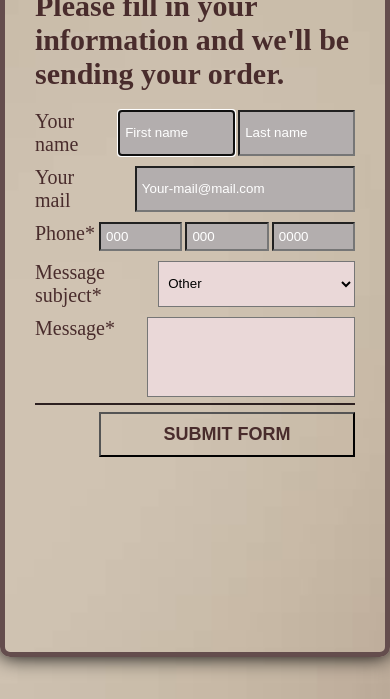
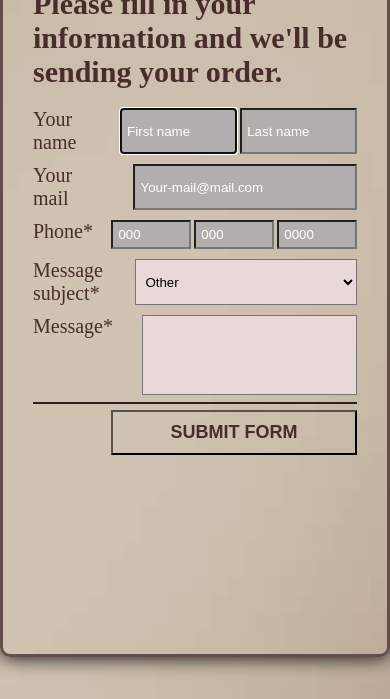
Before and after one commit to NataliiaYakovenko/form, a plain HTML site: page index.html in a window 390 px wide. Shown: the part 145-844 px from the top of the page. Drawn offline with Linux system fonts and the light colour scheme.

Commit message:
Add @media

```diff
--- a/style.css
+++ b/style.css
@@ -11,13 +11,12 @@ body {
   background-image: url(./assets/istockphoto-2162849344-612x612.jpg);
   background-size: cover;
   height: 100vh;
-  cursor: pointer;
 }
 
 .form {
   min-width: 80%;
   min-height: 90%;
-  border: 5px solid rgb(100, 77, 77);
+  border: 3px solid rgb(100, 77, 77);
   border-radius: 10px;
   box-shadow: 0px 0px 20px black;
   background-color: transparent;
@@ -26,6 +25,7 @@ body {
   font-size: 20px;
   display: flex;
   flex-direction: column;
+  cursor: pointer;
 }
 
 h1,
@@ -72,8 +72,8 @@ h2 {
 #mail::placeholder,
 #phone1::placeholder,
 #phone2::placeholder,
-#phone3::placeholder{
-color: white;
+#phone3::placeholder {
+  color: white;
 }
 
 #name1:invalid,
@@ -81,7 +81,7 @@ color: white;
 #mail:invalid,
 #phone1:invalid,
 #phone2:invalid,
-#phone3:invalid{
+#phone3:invalid {
   background-color: rgb(179, 174, 174);
   color: red;
 }
@@ -91,7 +91,7 @@ color: white;
 #mail:valid,
 #phone1:valid,
 #phone2:valid,
-#phone3:valid{
+#phone3:valid {
   background-color: rgb(234, 216, 216);
 }
 
@@ -109,7 +109,7 @@ color: white;
 
 #phone1,
 #phone2,
-#phone3{
+#phone3 {
   padding: 5px;
   width: 26%;
   margin-left: 1%;
@@ -117,8 +117,8 @@ color: white;
 
 .other {
   padding: 5px;
-  width: 80%;
-  margin-left: 5%;
+  width: 97%;
+  margin-left: 10%;
 }
 .your-message {
   width: 80%;
@@ -146,3 +146,30 @@ textarea {
   width: 80%;
   margin-left: 20%;
 }
+@media screen and (min-width: 300px) and (max-width: 600px)
+ {
+  #name1,
+  #name2 {
+    width: 37.4%;
+  }
+  #phone1,
+  #phone2,
+  #phone3 {
+    width: 24.6%;
+  }
+
+  .other {
+    width: 140%;
+  }
+  .your-message {
+    margin-left: 9%;
+  }
+  .footer {
+    display: flex;
+    flex-direction: column;
+    align-items: end;
+  }
+  .submit {
+    width: 76%;
+  }
+}
```
